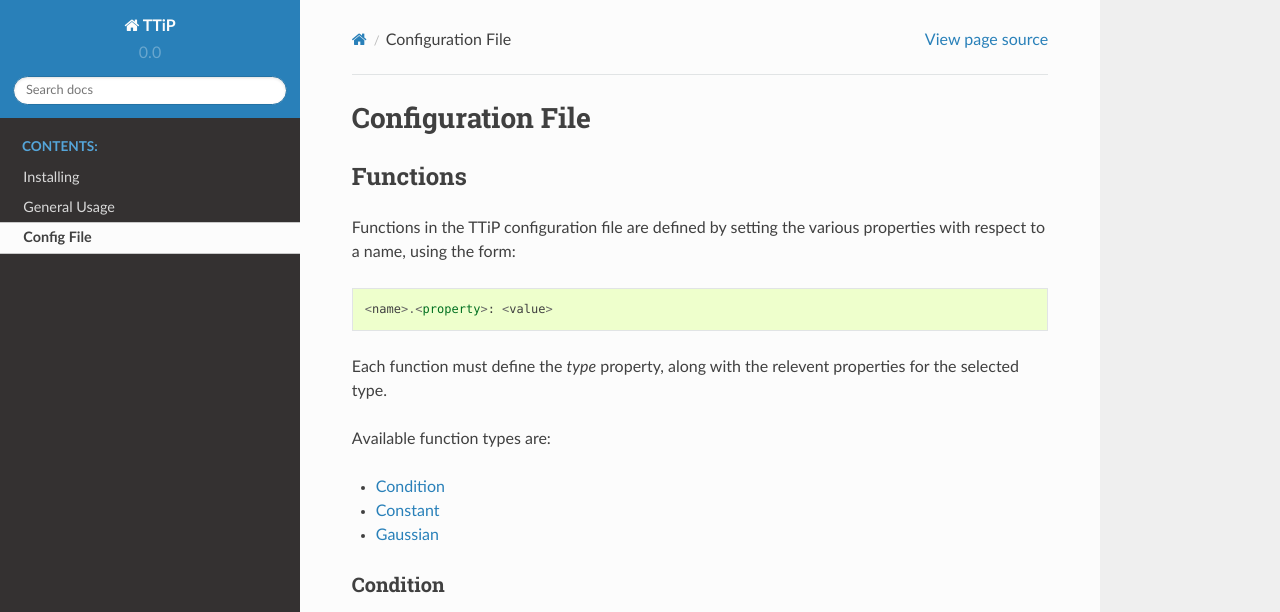
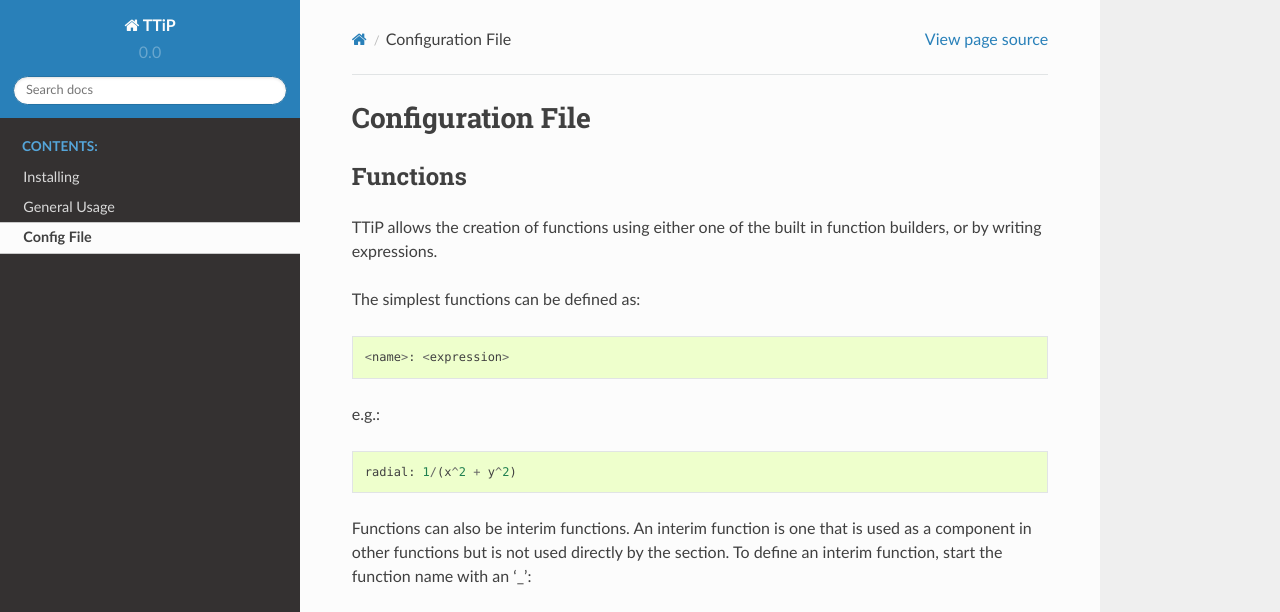
Before and after one commit to AndrewLister-STFC/TTiP, a Sphinx documentation site: the page built from docs/users/conf_file.rst, in a window 1280 px wide and 1400 px high. Shown: the top 612 px of the window. Built offline with Sphinx 7.4.7 and the Read the Docs theme 2.0.0, drawn with Linux system fonts in a browser that asks for light colours; formulas are drawn with MathJax 3; some of the changed text lies outside the part shown.

Commit message:
Update docs on functions in conf.

```diff
--- a/docs/users/conf_file.rst
+++ b/docs/users/conf_file.rst
@@ -6,15 +6,47 @@ Configuration File
 
 Functions
 =========
-Functions in the TTiP configuration file are defined by setting the various
-properties with respect to a name, using the form::
+TTiP allows the creation of functions using either one of the built in function
+builders, or by writing expressions.
+
+The simplest functions can be defined as::
+
+    <name>: <expression>
+
+e.g.::
+
+    radial: 1/(x^2 + y^2)
+
+Functions can also be interim functions.
+An interim function is one that is used as a component in other functions but
+is not used directly by the section.
+To define an interim function, start the function name with an '_'::
+
+    _<name>: <expression>
+
+Interim functions can then be used by name::
+
+    _foo: 10 + x*y
+    bar: foo^2
+
+TTiP also offers predefined function builders which offer some useful
+functionality.
+Function builders are used to create specific functions in the TTiP
+configuration file and are defined by setting the various properties with
+respect to a name, using the form::
 
     <name>.<property>: <value>
 
-Each function must define the `type` property, along with the relevent
+Each function builder must define the `type` property, along with the relevent
 properties for the selected type.
+e.g.::
 
-Available function types are:
+    foo.type: gaussian
+    foo.mean: 0.5
+    foo.sd: 0.1
+    foo.scale: 10
+
+Available function builders are:
 
 - :ref:`sub_sub_condition`
 - :ref:`sub_sub_constant`
```
Also changed, not shown: 4 other files.
